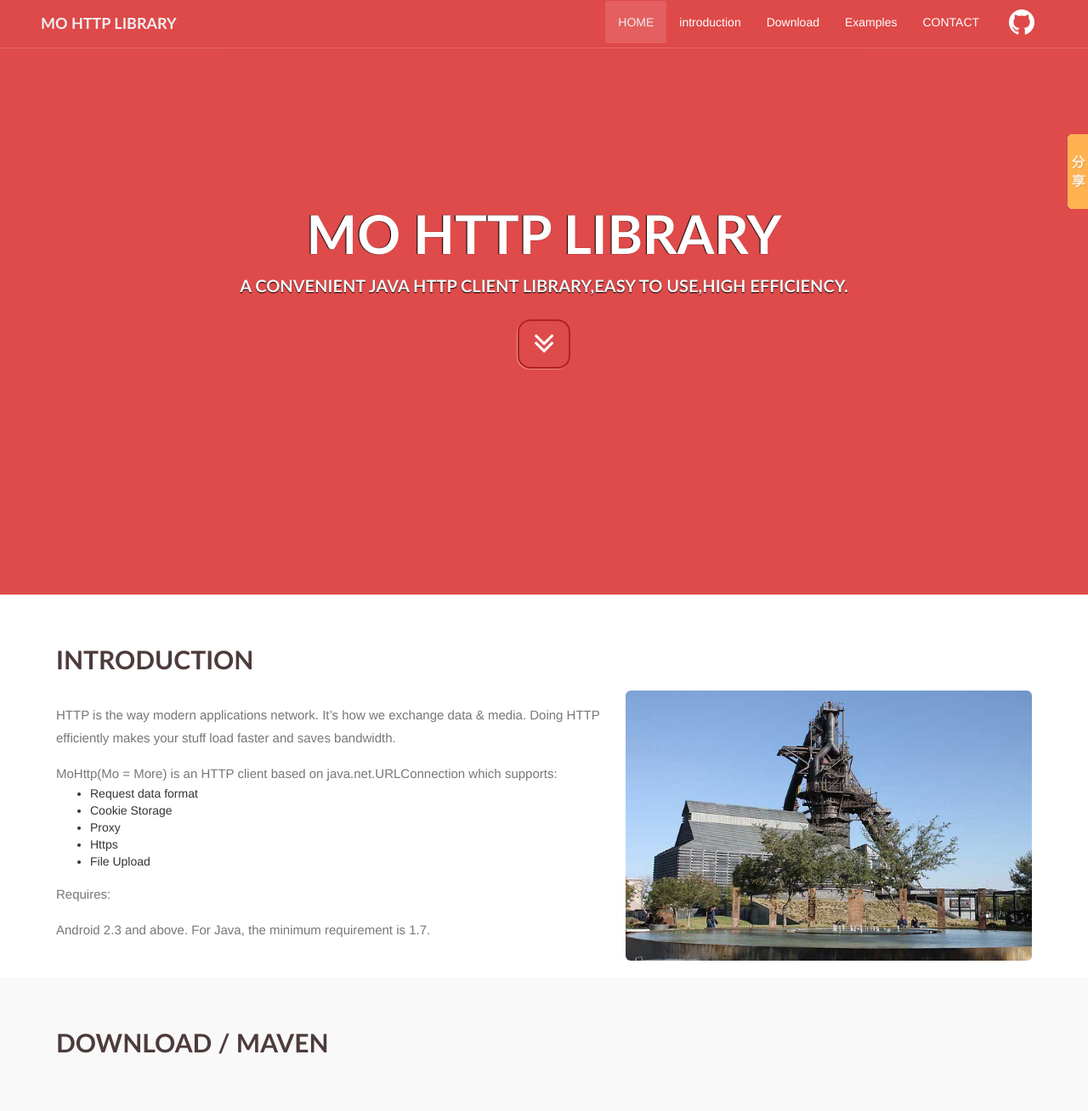
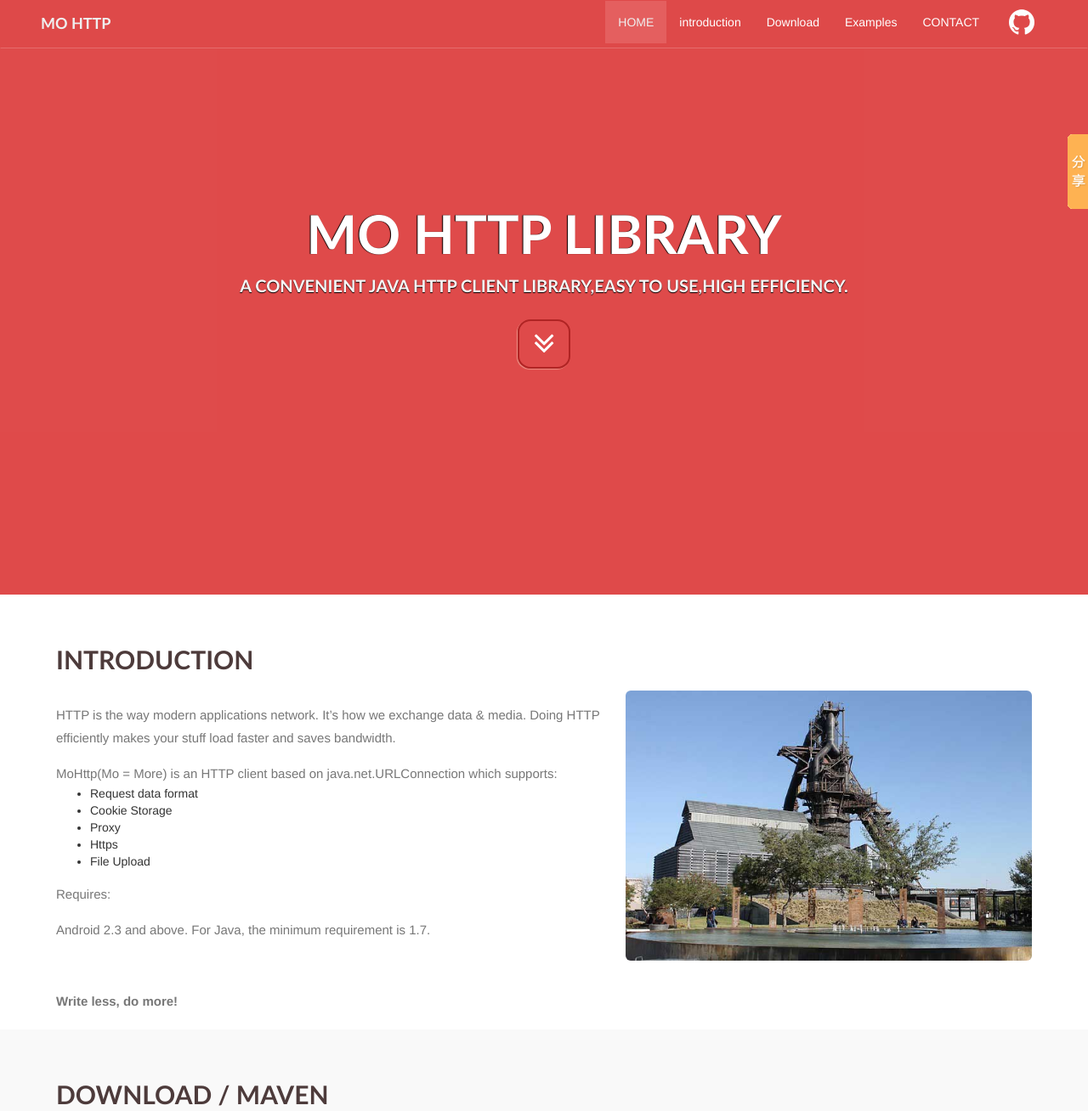
Before and after one commit to xcr1234/mohttp, a plain HTML site: page index.html in a window 1280 px wide. Shown: the top 1308 px of the page at 85% size. Drawn offline with nearby package versions, Linux system fonts and the light colour scheme; some packages are replaced by stand-ins of ours; a script that the page names is missing.

Commit message:
Write less, do more!

```diff
--- a/index.html
+++ b/index.html
@@ -7,7 +7,7 @@
 		<meta name="description" content="">
 		<meta name="author" content="">
 
-		<title>MoHttp - Mo Http Client Library for Java</title>
+		<title>MoHttp - A convenient java http client library,easy to use,high efficiency.</title>
 
 		<!-- Bootstrap Core CSS -->
 		<link href="//cdn.bootcss.com/bootstrap/3.1.0/css/bootstrap.min.css" rel="stylesheet">
@@ -51,7 +51,7 @@
 						<span class="icon-bar"></span>
 					</button>
 						<div class="navbar-brand">
-							<a href="#">Mo Http Library</a>
+							<a href="#">Mo Http</a>
 						</div>
 					</div>
 
@@ -125,6 +125,8 @@
 							</ul>
 							<p>Requires:</p>
 							<p>Android 2.3 and above. For Java, the minimum requirement is 1.7.</p>
+							<p>&nbsp;</p>
+							<p><b>Write less, do more!</b></p>
 						</div>
 						<div class="col-sm-5">
 							<div class="img-aboutus">
```
